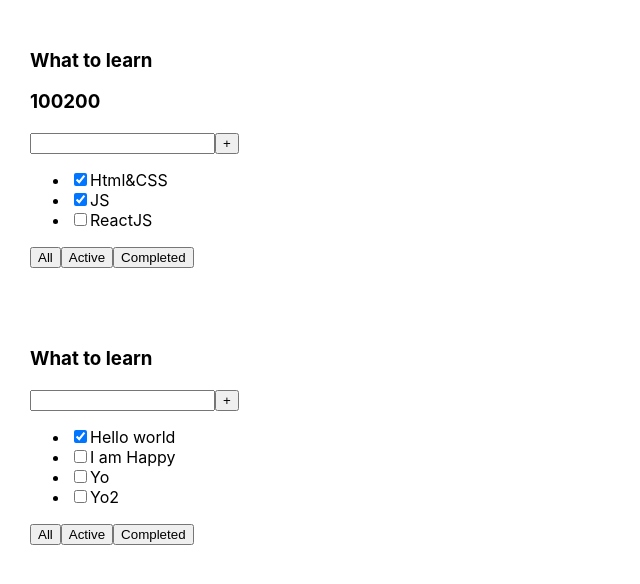
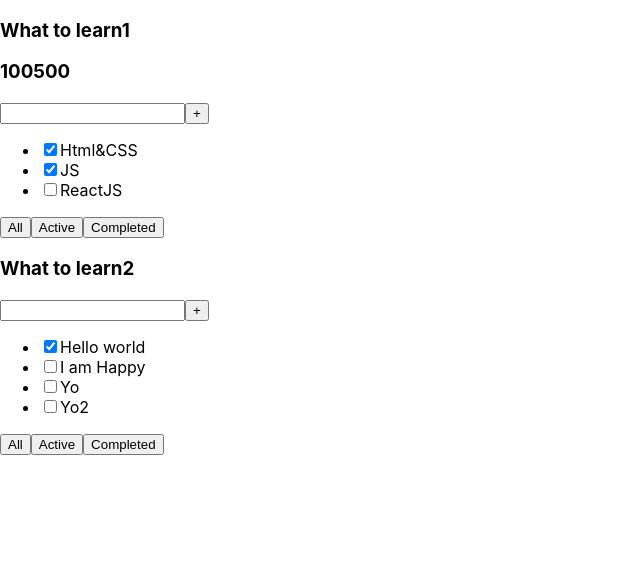
Before and after one commit to NatKhomich/todolist, a React (Create React App) app: page / in a window 1280 px wide. Shown: the top 584 px of the page, without its empty margins (0-640 px from the left). Built offline with nearby package versions, Linux system fonts and the light colour scheme.

Commit message:
first lesson monday task

```diff
--- a/src/App.tsx
+++ b/src/App.tsx
@@ -3,7 +3,7 @@ import './App.css';
 import {Todolist} from "./Todolist";
 
 function App() {
-    const shapka1 = 'What to learn'
+    const heading1 = 'What to learn1'
 
     const tasks1 = [
         { id: 1, title: 'Html&CSS', isDone: true},
@@ -14,15 +14,16 @@ function App() {
         { id: 1, title: 'Hello world', isDone: true},
         { id: 2, title: 'I am Happy', isDone: false},
         { id: 3, title: 'Yo', isDone: false},
-        { id: 4, title: 'Yo2', isDone: false},
+        { id: 4, title: 'Yo2', isDone: false}
     ]
 
+/*    let newArr = [1,2,3,4]*/
 
     return (
-        <div>
-            <Todolist shapka = {shapka1} body = {100200} tasks = {tasks1}/>
-            <Todolist shapka = {'What to learn'} tasks = {tasks2} />
-        </div>
+        <>
+            <Todolist heading = {heading1} body = {100500} tasks = {tasks1}/>
+            <Todolist heading = {'What to learn2'} tasks = {tasks2}/>
+        </>
         )
 }
 
--- a/src/Todolist.tsx
+++ b/src/Todolist.tsx
@@ -1,9 +1,9 @@
 import React from "react";
 
-type PropsType = {
-    shapka: string;
+type PropsTypeHeading = {
+    heading: string;
     body?: number;
-    tasks: TaskType[] //или Array<TaskType
+    tasks: TaskType[] //Array <PropsTypeTasks>
 }
 
 type TaskType = {
@@ -12,29 +12,28 @@ type TaskType = {
     isDone: boolean
 }
 
-export const Todolist = (props: PropsType) => {
+export const Todolist = (props: PropsTypeHeading) => {
+    const tasksMap = props.tasks.map((el ) => {
+        return(
+            <li>
+                <input type="checkbox" checked={el.isDone}/>
+                <span>{el.title}</span>
+            </li>
+        )
+    })
     return (
-        <div className="App">
+        <div>
             <div>
-                <h3>{props.shapka}</h3>
+                <h3>{props.heading}</h3>
                 <h3>{props.body}</h3>
                 <div>
                     <input/>
                     <button>+</button>
                 </div>
                 <ul>
-                    {props.tasks.map((el) => {
+                    {tasksMap}
 
-                        return (
-                            <li>
-                                <input type="checkbox" checked={el.isDone}/>
-                                <span>{el.title}</span>
-                            </li>
-                        )
-                    })}
-
-
-                    {/* <li><input type="checkbox" checked={props.tasks[0].isDone}/> <span>{props.tasks[0].title}</span></li>
+                    {/*<li><input type="checkbox" checked={props.tasks[0].isDone}/> <span>{props.tasks[0].title}</span></li>
                     <li><input type="checkbox" checked={props.tasks[1].isDone}/> <span>{props.tasks[1].title}</span></li>
                     <li><input type="checkbox" checked={props.tasks[2].isDone}/> <span>{props.tasks[2].title}</span></li>
                     <li><input type="checkbox" checked={props.tasks[3].isDone}/> <span>{props.tasks[3].title}</span></li>*/}
@@ -47,4 +46,5 @@ export const Todolist = (props: PropsType) => {
             </div>
         </div>
     )
+
 }
```
